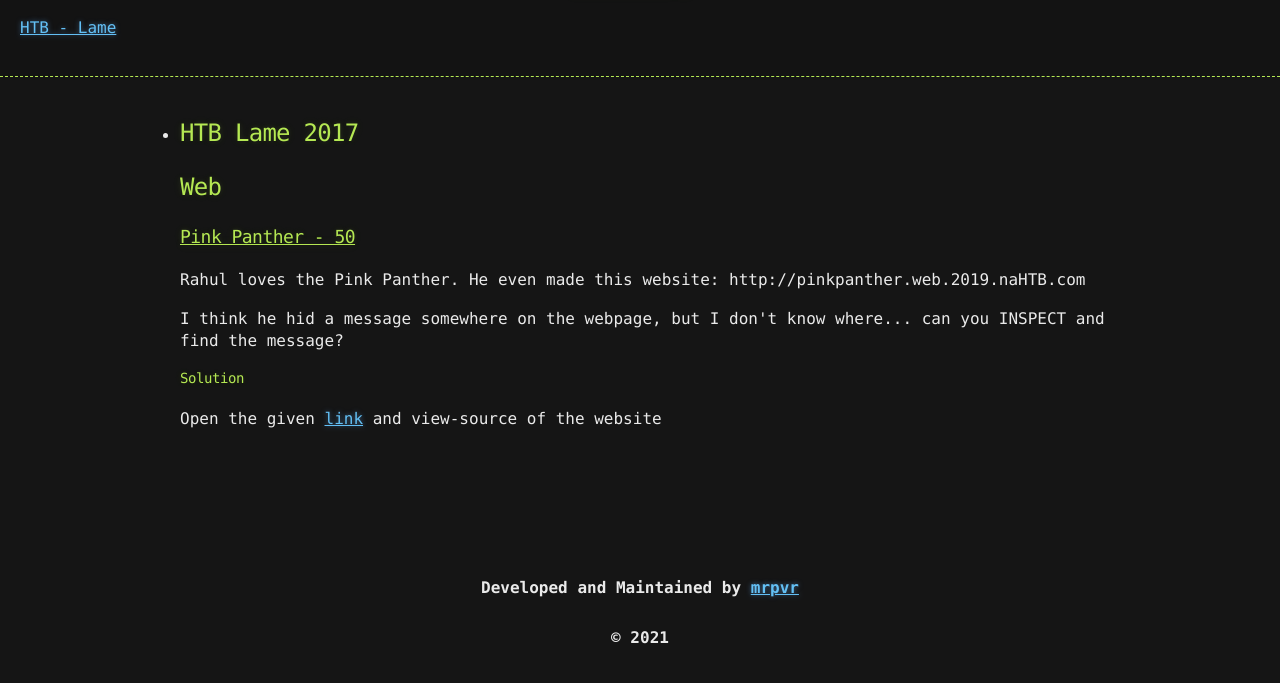
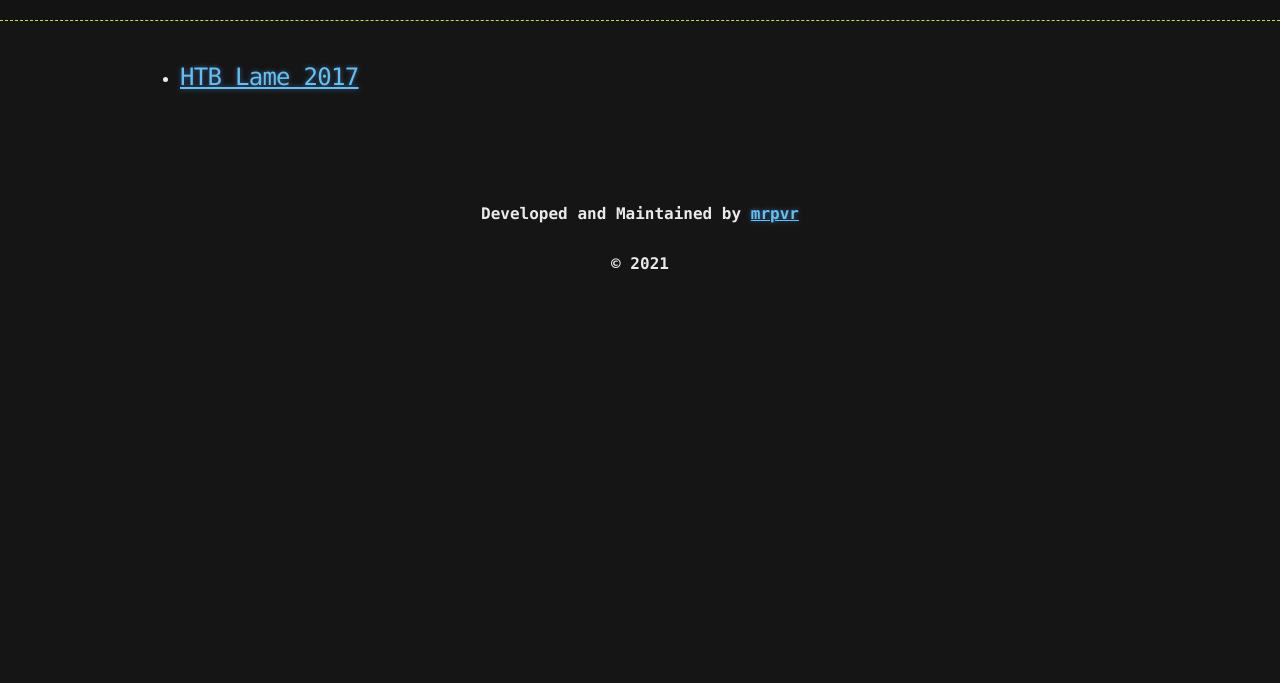
Before and after one commit to putravenkataraju164/HTB, a plain HTML site: page index.html in a window 1280 px wide. Shown: the part 83-766 px from the top of the page. Drawn offline with nearby package versions, Linux system fonts and the light colour scheme.

Commit message:
ind lame

```diff
--- a/index.html
+++ b/index.html
@@ -38,21 +38,13 @@
 <div class="header-links">
 <a href="https://putravenkataraju164.github.io/HTB/"><h2 class="header-link">HTB Writeups</h2></a>&nbsp;&nbsp;<!--<a href="tools.html"><h2 class="header-link">HTB Tools</h2></a>-->
 </div>
-<p><a href="#HTBLame">HTB - Lame</a>&nbsp;&nbsp;&nbsp;</p>
 </div>
 </header>
 <div class="container">
 <section id="main_content">
 <ul>
 <li>
-<h2 id="HTBLame">HTB Lame 2017</h2>
-<h2>Web</h2>
-<h3><u>Pink Panther - 50</u></h3>
-<p>Rahul loves the Pink Panther. He even made this website: http://pinkpanther.web.2019.naHTB.com</p>
-<p>I think he hid a message somewhere on the webpage, but I don't know where... can you INSPECT and find the message?</p>
-<h4>Solution</h4>
-<p>Open the given <a href="http://pinkpanther.web.2019.naHTB.com">link</a> and view-source of the website</p>
-<br>
+<h2 id=""><a href="HTBLame.html">HTB Lame 2017</a></h2>
 </li>
 </ul>
 </section><br>
```
